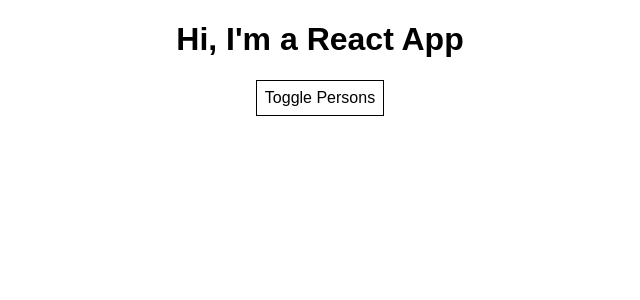
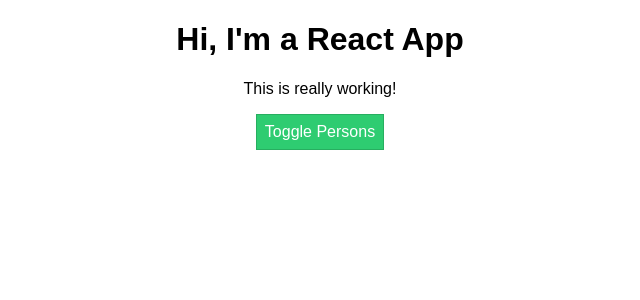
Before and after one commit to AndrianLeah/dummy-react-app, a React (Create React App) app: page / in a window 1280 px wide. Shown: the top 300 px of the page, without its empty margins (320-960 px from the left). Built offline with nearby package versions, Linux system fonts and the light colour scheme.

Commit message:
DINAMIC CLASSES

```diff
--- a/src/App.css
+++ b/src/App.css
@@ -1,3 +1,11 @@
 .App {
   text-align: center;
 }
+
+.red {
+  color: #e74c3c;
+}
+
+.bold {
+  font-weight: bold;
+}
--- a/src/App.js
+++ b/src/App.js
@@ -38,9 +38,10 @@
 
   render() {
     const style = {
-      backgroundColor: "white",
+      backgroundColor: "#2ecc71",
+      color: "white",
       font: "inherit",
-      border: "1px solid black",
+      border: "1px solid #27ae60",
       padding: "8px",
       cursor: "pointer"
     };
@@ -62,11 +63,23 @@
           })}
         </div>
       );
+
+      style.backgroundColor = "#e74c3c";
+      style.border = "1px solid #c0392b";
+    }
+
+    const classes = [];
+    if (this.state.persons.length <= 2) {
+      classes.push("red");
+    }
+    if (this.state.persons.length <= 1) {
+      classes.push("bold");
     }
 
     return (
       <div className="App">
         <h1>Hi, I'm a React App</h1>
+        <p className={classes.join(" ")}>This is really working!</p>
         <button onClick={this.togglePersonsHandler} style={style}>
           Toggle Persons
         </button>
```
